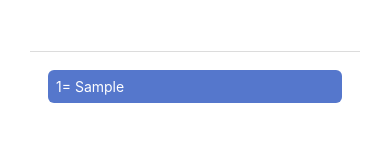
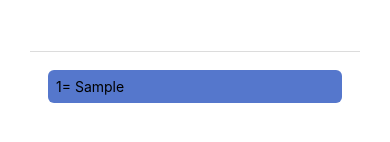
Before and after one commit to BKazimy/NotifierApp, a React Native app: screen / in a window 390 px wide. Both pictures are taken after typing "Sample" into the empty fields and a click on the button "SUBMIT". Shown: the part 170-312 px from the top of the page. Built offline with nearby package versions, Linux system fonts and the light colour scheme.

Commit message:
Oct 29, 2024, 5:04 AM

```diff
--- a/App.js
+++ b/App.js
@@ -103,12 +103,12 @@ export default function App() {
 
       <View style={styles.toDoContainer}>
         {todos.map((todo) => (
-          <Text
+          <View // round borders are not supported in <text> on ios so we wrap it in <View>
             key={todos.indexOf(todo)}
             style={styles.todoItem}
           >
-            {todos.indexOf(todo)+1}= {todo}
-          </Text>
+            <Text>{todos.indexOf(todo)+1}= {todo}</Text>
+          </View>
         ))}
       </View>
     </View>
```
